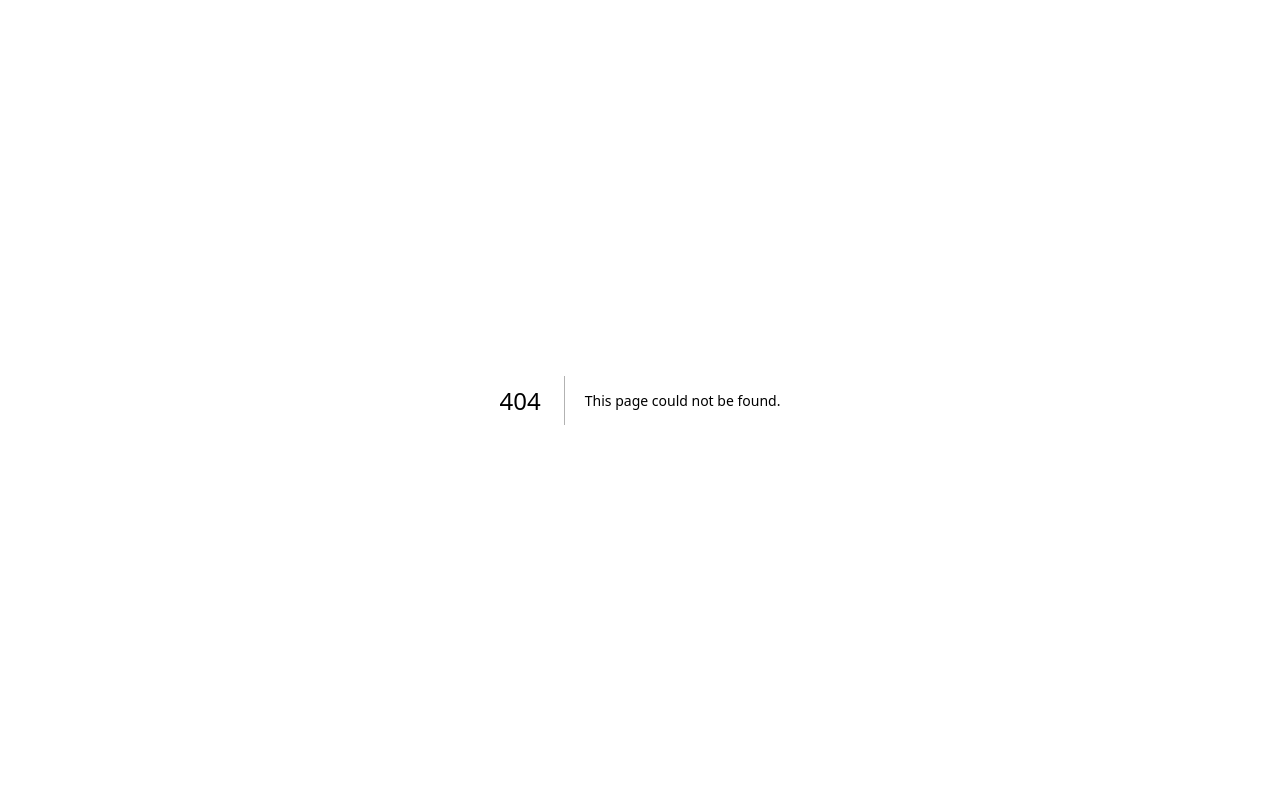
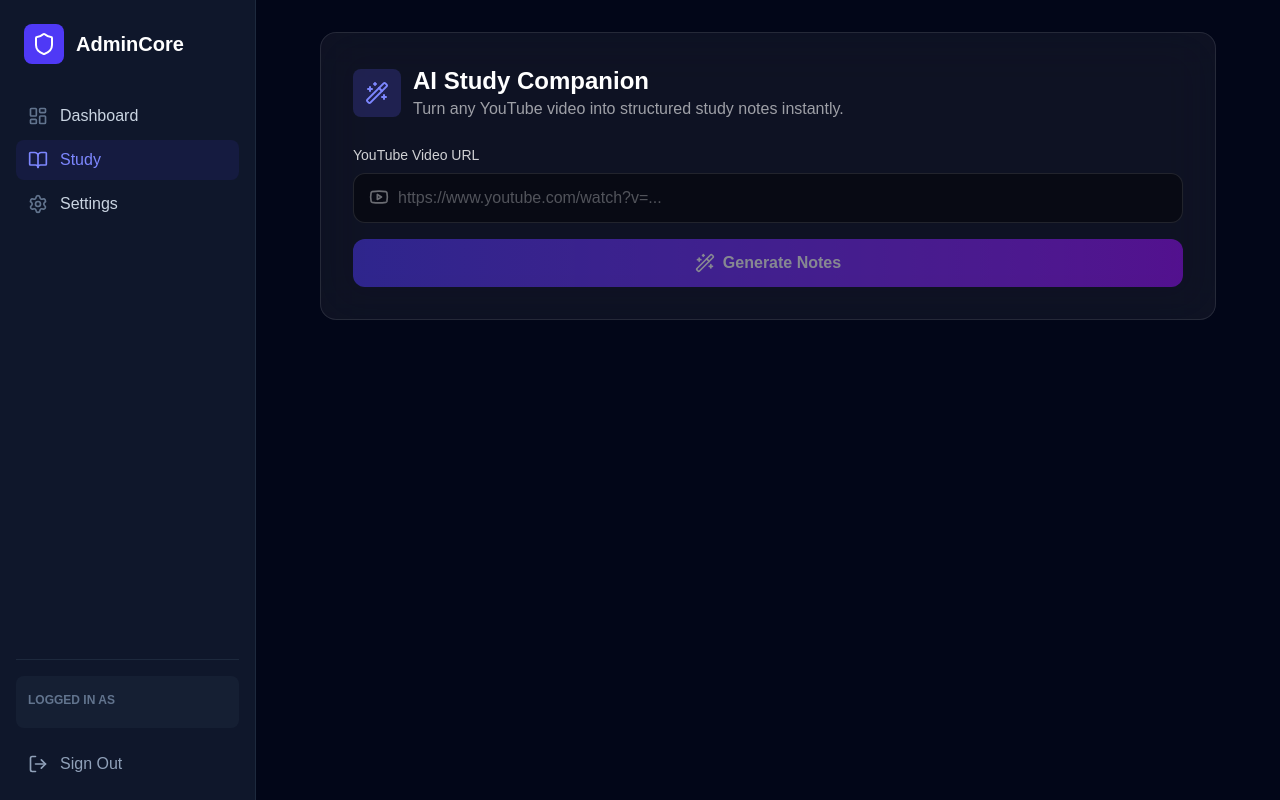
Before and after one commit to yashuvgowda7-bot/rd, a Next.js app: page /dashboard/study in a window 1280 px wide. Before the commit this address had no page. Built offline with nearby package versions, Linux system fonts and the light colour scheme; no server answers.

Commit message:
Add AI Study Notes feature

```diff
--- a/package.json
+++ b/package.json
@@ -10,6 +10,7 @@
   },
   "dependencies": {
     "@auth/drizzle-adapter": "^1.11.1",
+    "@google/generative-ai": "^0.24.1",
     "@neondatabase/serverless": "^1.0.2",
     "bcryptjs": "^3.0.3",
     "clsx": "^2.1.1",
@@ -19,7 +20,9 @@
     "next-auth": "^5.0.0-beta.25",
     "react": "19.2.3",
     "react-dom": "19.2.3",
-    "tailwind-merge": "^3.4.0"
+    "react-markdown": "^10.1.0",
+    "tailwind-merge": "^3.4.0",
+    "youtube-transcript": "^1.2.1"
   },
   "devDependencies": {
     "@tailwindcss/postcss": "^4",
--- /dev/null
+++ b/src/actions/generate-notes.ts
@@ -0,0 +1,70 @@
+'use server';
+
+import { YoutubeTranscript } from 'youtube-transcript';
+import { GoogleGenerativeAI } from '@google/generative-ai';
+
+export async function generateStudyNotes(videoUrl: string) {
+    try {
+        if (!process.env.GEMINI_API_KEY) {
+            return { error: 'Gemini API Key is missing. Please configure it in your environment variables.' };
+        }
+
+        const genAI = new GoogleGenerativeAI(process.env.GEMINI_API_KEY);
+
+        // 1. Extract Video ID
+        const videoIdMatch = videoUrl.match(/(?:youtube\.com\/(?:[^\/]+\/.+\/|(?:v|e(?:mbed)?)\/|.*[?&]v=)|youtu\.be\/)([^"&?\/\s]{11})/);
+        const videoId = videoIdMatch?.[1];
+
+        if (!videoId) {
+            return { error: 'Invalid YouTube URL. Please use a standard video link.' };
+        }
+
+        // 2. Fetch Transcript
+        let transcriptText = '';
+        try {
+            const transcriptItems = await YoutubeTranscript.fetchTranscript(videoId);
+
+            if (!transcriptItems || transcriptItems.length === 0) {
+                return { error: 'No captions found for this video. AI currently only works on videos with captions.' };
+            }
+
+            transcriptText = transcriptItems.map(item => item.text).join(' ');
+        } catch (transcriptError) {
+            console.error('Transcript Error:', transcriptError);
+            return { error: 'Failed to fetch video captions. The video might not have captions enabled or is restricted.' };
+        }
+
+        // 3. Generate Summary with Gemini
+        try {
+            const model = genAI.getGenerativeModel({ model: 'gemini-1.5-flash' });
+
+            const prompt = `
+            You are an expert study assistant. I will provide you with a transcript of a video.
+            Your task is to create high-quality, structured study notes.
+
+            FORMAT REQUIREMENTS:
+            - Use clear Markdown headings (#, ##, ###).
+            - Use bullet points for key concepts.
+            - Highlight important terms in **bold**.
+            - Create a "Summary" section at the top.
+            - Create a "Quiz" section at the bottom with 3 review questions (and answers hidden in a details block if possible, or just listed).
+
+            TRANSCRIPT:
+            ${transcriptText.substring(0, 30000)} // Limit context to avoid token limits if video is huge
+            `;
+
+            const result = await model.generateContent(prompt);
+            const response = await result.response;
+            const markdownNotes = response.text();
+
+            return { notes: markdownNotes };
+        } catch (aiError) {
+            console.error('Gemini API Error:', aiError);
+            return { error: 'Failed to generate summary with AI. Please try again later.' };
+        }
+
+    } catch (error) {
+        console.error('General Error:', error);
+        return { error: 'Something went wrong. Please try again.' };
+    }
+}
--- /dev/null
+++ b/src/app/dashboard/study/page.tsx
@@ -0,0 +1,101 @@
+'use client';
+
+import { useState } from 'react';
+import { generateStudyNotes } from '@/actions/generate-notes';
+import ReactMarkdown from 'react-markdown';
+import { Loader2, Wand2, Youtube, AlertCircle } from 'lucide-react';
+
+export default function StudyPage() {
+    const [url, setUrl] = useState('');
+    const [notes, setNotes] = useState('');
+    const [loading, setLoading] = useState(false);
+    const [error, setError] = useState('');
+
+    const handleGenerate = async (e: React.FormEvent) => {
+        e.preventDefault();
+        setLoading(true);
+        setError('');
+        setNotes('');
+
+        try {
+            const result = await generateStudyNotes(url);
+            if (result.error) {
+                setError(result.error);
+            } else if (result.notes) {
+                setNotes(result.notes);
+            }
+        } catch (err) {
+            setError('An unexpected error occurred. Please try again.');
+        } finally {
+            setLoading(false);
+        }
+    };
+
+    return (
+        <div className="max-w-4xl mx-auto space-y-8">
+            <div className="bg-white/5 border border-white/10 rounded-2xl p-8 backdrop-blur-xl">
+                <div className="flex items-center gap-3 mb-6">
+                    <div className="p-3 bg-indigo-500/20 rounded-lg text-indigo-400">
+                        <Wand2 size={24} />
+                    </div>
+                    <div>
+                        <h1 className="text-2xl font-bold text-white">AI Study Companion</h1>
+                        <p className="text-white/60">Turn any YouTube video into structured study notes instantly.</p>
+                    </div>
+                </div>
+
+                <form onSubmit={handleGenerate} className="space-y-4">
+                    <div>
+                        <label className="block text-sm font-medium text-white/80 mb-2">
+                            YouTube Video URL
+                        </label>
+                        <div className="relative">
+                            <input
+                                type="url"
+                                required
+                                placeholder="https://www.youtube.com/watch?v=..."
+                                className="w-full bg-black/40 border border-white/10 rounded-xl px-4 py-3 pl-11 text-white placeholder-white/30 focus:outline-none focus:ring-2 focus:ring-indigo-500 transition-all"
+                                value={url}
+                                onChange={(e) => setUrl(e.target.value)}
+                            />
+                            <Youtube className="absolute left-4 top-3.5 text-white/40" size={20} />
+                        </div>
+                    </div>
+
+                    <button
+                        type="submit"
+                        disabled={loading || !url}
+                        className="w-full bg-gradient-to-r from-indigo-600 to-purple-600 hover:from-indigo-500 hover:to-purple-500 text-white font-semibold py-3 rounded-xl transition-all flex items-center justify-center gap-2 disabled:opacity-50 disabled:cursor-not-allowed group"
+                    >
+                        {loading ? (
+                            <>
+                                <Loader2 className="animate-spin" size={20} />
+                                Analyzing Video...
+                            </>
+                        ) : (
+                            <>
+                                <Wand2 size={20} className="group-hover:rotate-12 transition-transform" />
+                                Generate Notes
+                            </>
+                        )}
+                    </button>
+
+                    {error && (
+                        <div className="bg-red-500/10 border border-red-500/20 text-red-200 p-4 rounded-xl flex items-center gap-3 text-sm animate-in fade-in slide-in-from-top-2">
+                            <AlertCircle size={18} />
+                            {error}
+                        </div>
+                    )}
+                </form>
+            </div>
+
+            {notes && (
+                <div className="bg-white/5 border border-white/10 rounded-2xl p-8 backdrop-blur-xl animate-in fade-in slide-in-from-bottom-4">
+                    <div className="prose prose-invert max-w-none prose-headings:text-indigo-300 prose-strong:text-white prose-li:text-white/80">
+                        <ReactMarkdown>{notes}</ReactMarkdown>
+                    </div>
+                </div>
+            )}
+        </div>
+    );
+}
--- a/src/components/dashboard/sidebar.tsx
+++ b/src/components/dashboard/sidebar.tsx
@@ -3,7 +3,7 @@
 import Link from 'next/link';
 import { usePathname } from 'next/navigation';
 import { signOut, useSession } from 'next-auth/react';
-import { LayoutDashboard, Users, Settings, LogOut, Shield } from 'lucide-react';
+import { LayoutDashboard, Users, Settings, LogOut, Shield, BookOpen } from 'lucide-react';
 import { cn } from '../../lib/utils';
 
 export function Sidebar() {
@@ -14,6 +14,7 @@ export function Sidebar() {
     const menuItems = [
         { name: 'Dashboard', href: '/dashboard', icon: LayoutDashboard },
         ...(isAdmin ? [{ name: 'User Management', href: '/admin', icon: Users }] : []),
+        { name: 'Study', href: '/dashboard/study', icon: BookOpen },
         { name: 'Settings', href: '/settings', icon: Settings },
     ];
 
```
Also changed, not shown: 1 other file (tests, documents, lock files or other folders).
